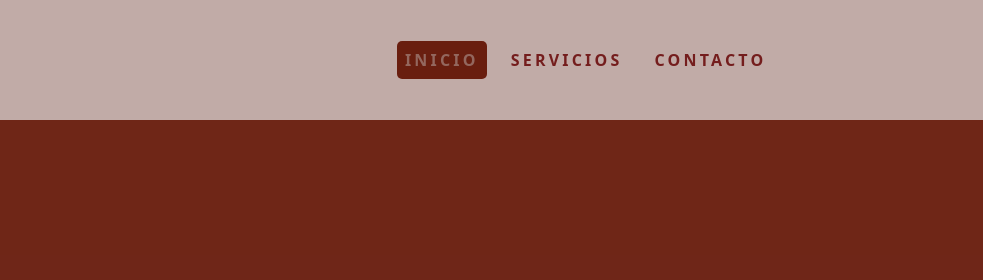
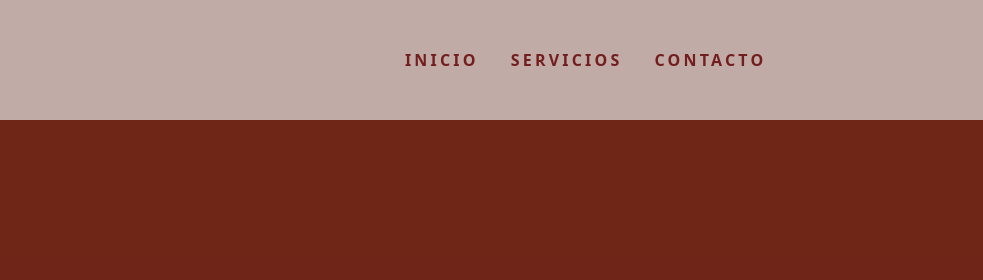
Before and after one commit to stefaniarosales/entrega-2, a plain HTML site: page index.html in a window 1280 px wide. In both pictures the pointer is over the link "INICIO". Shown: the top 280 px of the page, 297-1280 px from the left. Drawn offline with Linux system fonts and the light colour scheme; files whose address does not match are found by name.

Commit message:
add  hover

```diff
--- a/styles/style.css
+++ b/styles/style.css
@@ -30,9 +30,10 @@ nav a{
     font-weight: 600;
 }
 a:hover{
-    background-color: var(--bordo);
+    /* background-color: var(--bordo);
     border-radius: 5px;
-    color: var(--beige);
+    color: var(--beige); */
+    font-weight: bold;
 }
 .lista-menu{
     padding-right: 1rem;
```
